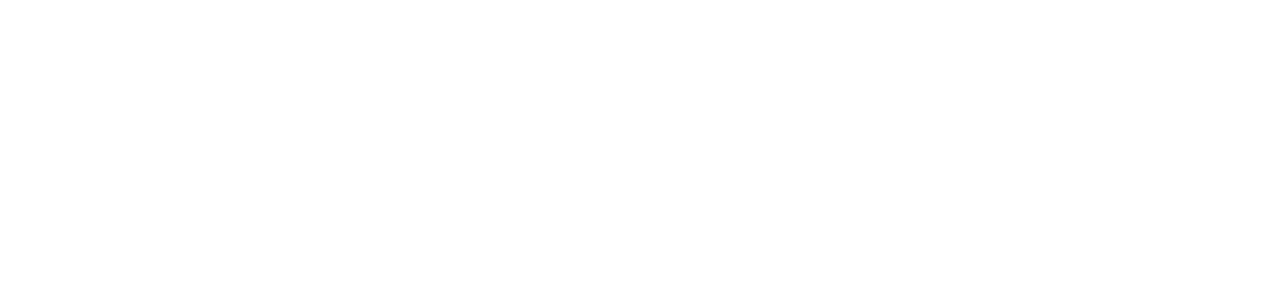
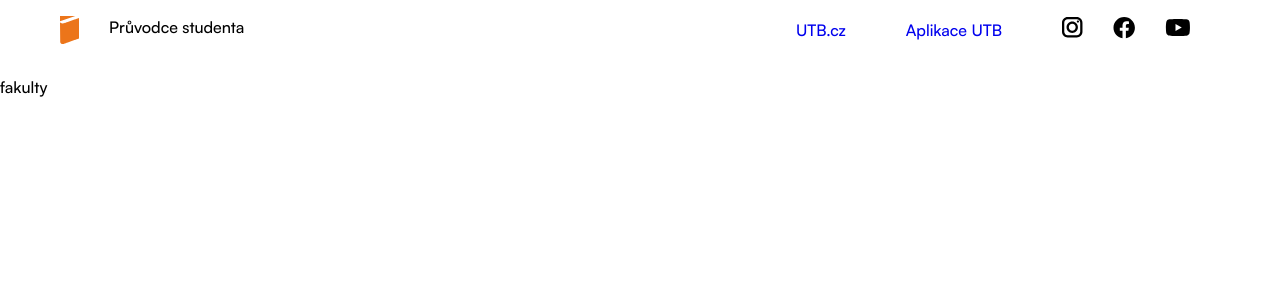
Before and after one commit to SU-UTB/web-pruvodcestudenta-fe, a React (Vite) app: page /sections/fakulty in a window 1280 px wide. Before the commit this address had no page. Shown: the top 300 px of the page. Built offline with nearby package versions, Linux system fonts and the light colour scheme.

Commit message:
sections X detail

```diff
--- a/src/Routes.tsx
+++ b/src/Routes.tsx
@@ -1,10 +1,10 @@
 import {Route, Routes as RouterRoutes} from "react-router-dom";
 import Main from "./pages/Main";
-import {Detail} from "./pages/Detail";
+import {Section} from "./pages/Section";
 
 export const Routes = () => {
     return (<RouterRoutes>
         <Route index path="/" element={<Main/>}/>
-        <Route path="/detail" element={<Detail/>}/>
+        <Route path="/sections/:id" element={<Section/>}/>
     </RouterRoutes>)
 }
--- a/src/components/main/presets/PresetsSection.tsx
+++ b/src/components/main/presets/PresetsSection.tsx
@@ -1,20 +1,20 @@
 import {PresetsSectionWrapper} from "./PresetsSectionWrapper";
 import {PresetsWrapper} from "./PresetsWrapper";
 import {PresetsMore} from "./more/PresetsMore";
-import {Preset} from "./preset/Preset";
+import {IPreset, Preset} from "./preset/Preset";
 import {PresetsHeader} from "./header/PresetsHeader";
 
-const Presets = [
-    "Zivot ve zline",
-    "Zivot ve zline",
-    "Zivot ve zline",
-    "Zivot ve zline",
-    "Zivot ve zline",
-    "Zivot ve zline",
-    "Zivot ve zline",
-    "Zivot ve zline",
-    "Zivot ve zline",
-    "Zivot ve zline"
+const Presets: IPreset[] = [
+    {
+        link: "zivot-ve-zline",
+        p: "Život ve Zlíně"
+    }, {
+        link: "fakulty",
+        p: "Fakulty a další součásti UTB"
+    }, {
+        link: "studentske-organizace",
+        p: "Studentské organizace"
+    }
 ];
 
 
@@ -24,7 +24,7 @@
         <PresetsSectionWrapper>
             <PresetsHeader/>
             <PresetsWrapper>
-                {Presets.map((p, i) => <Preset key={i.toString()} p={p}/>)}
+                {Presets.map(({p, link}, i) => <Preset key={i.toString()} link={link} p={p}/>)}
             </PresetsWrapper>
             <PresetsMore/>
         </PresetsSectionWrapper>
--- a/src/components/main/presets/preset/Preset.tsx
+++ b/src/components/main/presets/preset/Preset.tsx
@@ -4,14 +4,15 @@
 import {PresetP} from "./PresetP";
 
 
-interface IPreset {
+export interface IPreset {
     p: string
+    link: string
 }
 
 export const Preset = (preset: IPreset) => {
 
     return (
-        <Link to={'detail'}>
+        <Link to={`sections/${preset.link}`}>
             <PresetWrapper>
                 <PresetP> {preset.p}</PresetP>
             </PresetWrapper>
--- a/src/pages/Detail.tsx
+++ /dev/null
@@ -1,12 +0,0 @@
-import {Page} from "../components/Page";
-
-interface IDetail {
-
-}
-
-export const Detail = () => {
-    return (<Page>
-
-        <p>dakldamsldkanlnalkdnaldnaln</p>
-    </Page>)
-}
--- /dev/null
+++ b/src/pages/Section.tsx
@@ -0,0 +1,13 @@
+import {Page} from "../components/Page";
+import Header from "../components/Header";
+import {useParams} from "react-router-dom";
+
+export const Section = () => {
+    const {id} = useParams();
+
+
+    return (<Page>
+        <Header/>
+        <p>{id}</p>
+    </Page>)
+}
```
